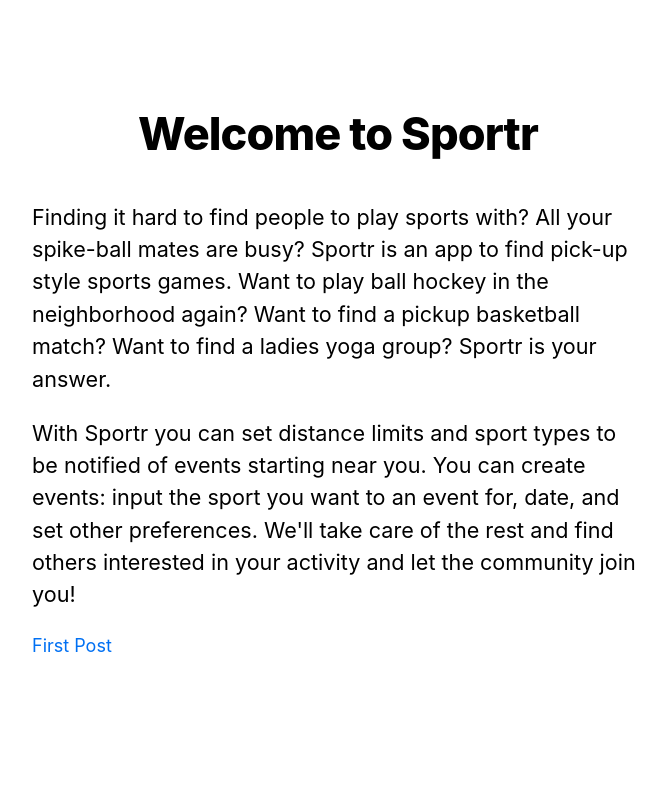
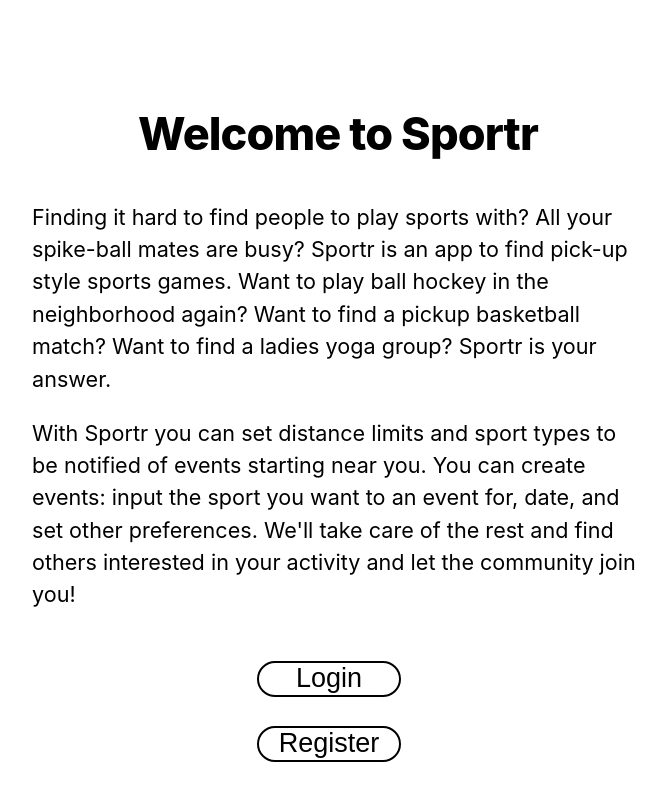
Before and after one commit to christopherdegroot/Sportr, a Next.js app: page / in a window 1280 px wide. Shown: the part 577-1377 px from the top of the page, without its empty margins (302-968 px from the left). Built offline with nearby package versions, Linux system fonts and the light colour scheme.

Commit message:
fix button css

```diff
--- a/components/MyButton.js
+++ b/components/MyButton.js
@@ -4,6 +4,6 @@ export default function MyButton(props) {
 
   return (
   <button className={styles.MyButton}>
-    Login
+    {props.name}
   </button>
   )}
--- a/components/MyButton.module.css
+++ b/components/MyButton.module.css
@@ -8,7 +8,7 @@
   width: 8rem;
   border-width: 2px;
   border-style: solid;
-  border-color: white;
-  color: white;
+  border-color: black;
+  color: black;
   background-color: transparent;
 }
--- a/components/myButton.module.css
+++ /dev/null
@@ -1,12 +0,0 @@
-.MyButton {
-  font-size: 12pt;
-  border-radius: 1rem;
-  border: 0;
-  height: 2rem;
-  line-height: 1.2rem;
-  margin-right: 1rem;
-  width: 8rem;
-  border-width: 2px;
-  border-style: solid;
-  background-color: transparent;
-}
--- a/pages/index.js
+++ b/pages/index.js
@@ -21,17 +21,15 @@ export default function Home() {
               </p>
 
             </section>
-            <Link href="/posts/first-post">
-              <a> First Post</a>
-            </Link>
+
             <br></br>
             <div className={utilStyles.userButtons}>
             <Link href="/login">
-              <a> <MyButton>placerholder</MyButton> </a>
+              <a> <MyButton name={'Login'}/> </a>
             </Link>
             <br></br>
             <Link href="/register">
-              <a> <MyButton></MyButton></a>
+              <a> <MyButton name={'Register'}/></a>
             </Link>
             </div>
         </Layout>
```
